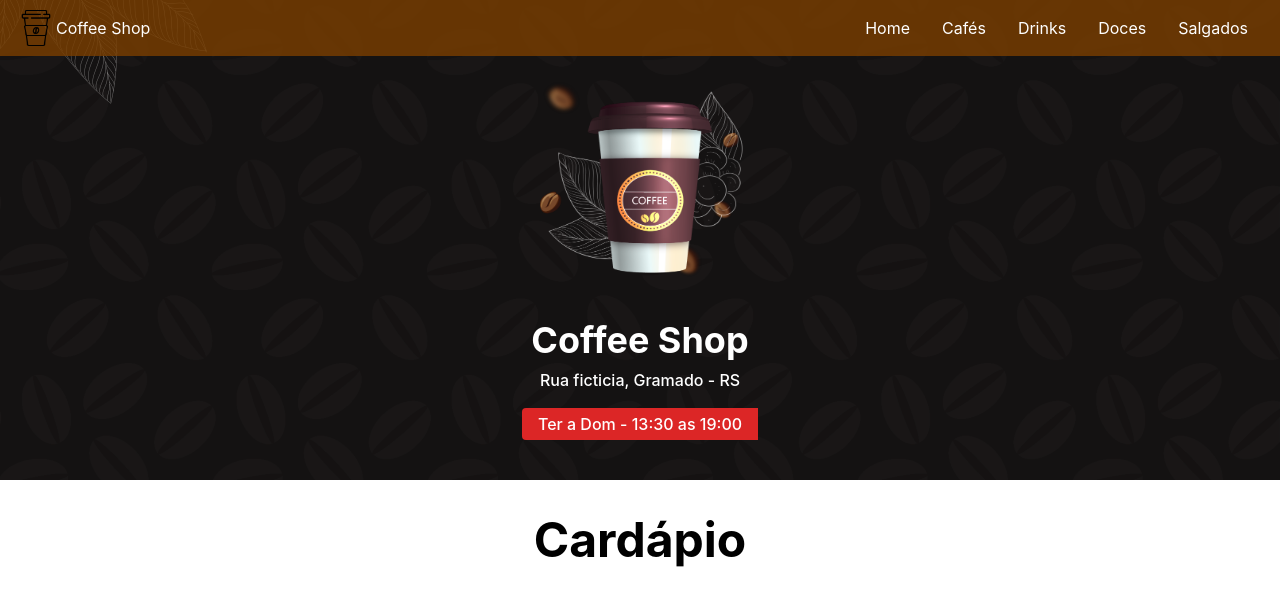
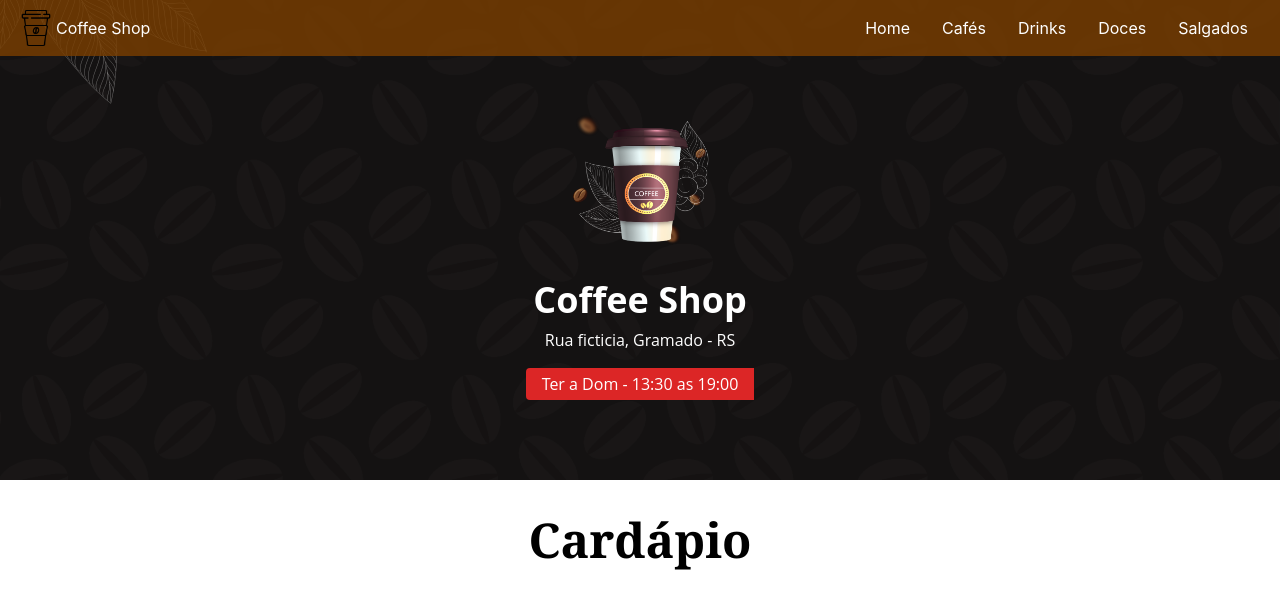
Before and after one commit to EdSantiag0/coffee-shop, a React (Create React App) app: page / in a window 1280 px wide. Shown: the top 614 px of the page. Built offline with nearby package versions, Linux system fonts and the light colour scheme.

Commit message:
feat: add font Open Sans and Sans Serif

```diff
--- a/App.css
+++ b/App.css
@@ -37,6 +37,7 @@
   }
 }
 
+@import url("https://fonts.googleapis.com/css2?family=Open+Sans:wght@400;700&display=swap");
 @tailwind base;
 @tailwind components;
 @tailwind utilities;
--- a/src/components/Hero/Hero.jsx
+++ b/src/components/Hero/Hero.jsx
@@ -29,19 +29,19 @@ const Hero = () => {
   return (
     <div
       id="home"
-      className="relative h-[60vh] w-full bg-cover"
+      className="relative h-[60vh] w-full bg-cover font-sans"
       style={{ backgroundImage: "url('./images/bg.png')" }}
     >
       <div className="absolute inset-0 bg-black bg-opacity-20 flex flex-col justify-center items-center">
         <img
           src="./images/coffee-cup-main.png"
           alt="Coffe Cup"
-          className="h-60 w-60 mt-5  hover:scale-110 duration-200"
+          className="h-40 w-40 mt-5  hover:scale-110 duration-200"
         />
         <h1 className="text-white text-4xl mt-5 mb-2 font-bold ">
           Coffee Shop
         </h1>
-        <span className="text-white font-medium">
+        <span className="text-white font-medium ">
           Rua ficticia, Gramado - RS
         </span>
         <span
--- a/src/components/Menu/Menu.jsx
+++ b/src/components/Menu/Menu.jsx
@@ -8,8 +8,8 @@ import {
 
 const Menu = ({ skills }) => {
   return (
-    <div className="px-4 md:px-6 lg:px-16">
-      <h2 className="text-2xl md:text-5xl font-bold text-center mt-9 mb-6">
+    <div className="px-4 md:px-6 lg:px-16 font-sans">
+      <h2 className="text-2xl md:text-5xl font-bold text-center mt-9 mb-6 font-serif">
         Cardápio
       </h2>
       <section id="coffee">
--- a/src/components/Navbar/Navbar.jsx
+++ b/src/components/Navbar/Navbar.jsx
@@ -14,19 +14,19 @@ const Navbar = () => {
 
       <ul className="flex space-x-4 ">
         <li>
-          <a href="#home" className="hover:text-yellow-500 mx-4 ">
+          <a href="#home" className="hover:text-yellow-300 mx-4 ">
             Home
           </a>
-          <a href="#coffee" className="hover:text-yellow-500 mx-4">
+          <a href="#coffee" className="hover:text-yellow-300 mx-4">
             Cafés
           </a>
-          <a href="#drinks" className="hover:text-yellow-500 mx-4">
+          <a href="#drinks" className="hover:text-yellow-300 mx-4">
             Drinks
           </a>
-          <a href="#candy" className="hover:text-yellow-500 mx-4">
+          <a href="#candy" className="hover:text-yellow-300 mx-4">
             Doces
           </a>
-          <a href="#savory" className="hover:text-yellow-500 mx-4">
+          <a href="#savory" className="hover:text-yellow-300 mx-4">
             Salgados
           </a>
         </li>
--- a/tailwind.config.js
+++ b/tailwind.config.js
@@ -2,7 +2,11 @@ module.exports = {
   purge: ["./src/**/*.{js,jsx,ts,tsx}", "./public/index.html"],
   darkMode: false, // ou 'media' ou 'class'
   theme: {
-    extend: {},
+    extend: {
+      fontFamily: {
+        sans: ["Open Sans", "sans-serif"],
+      },
+    },
   },
   variants: {
     extend: {},
```
